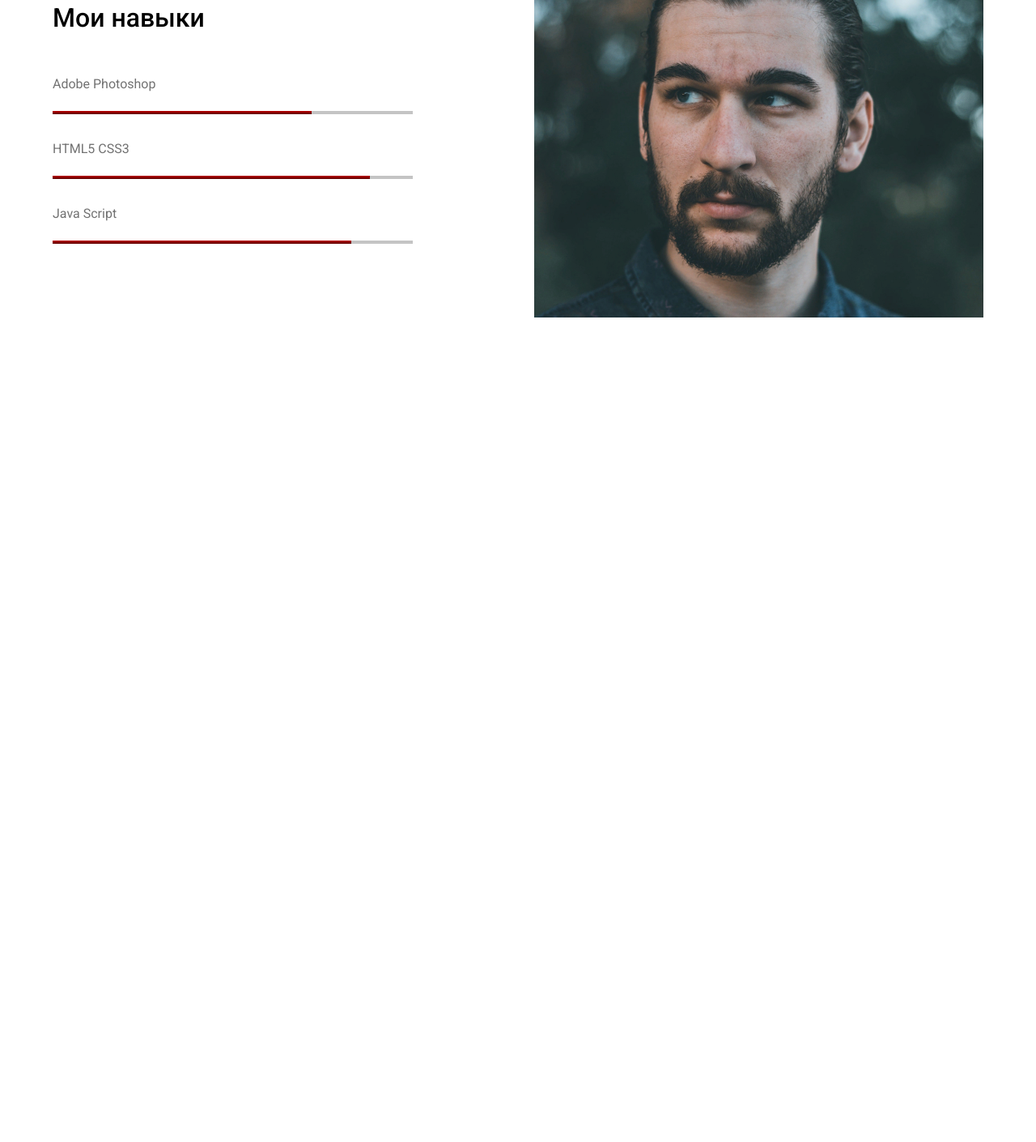
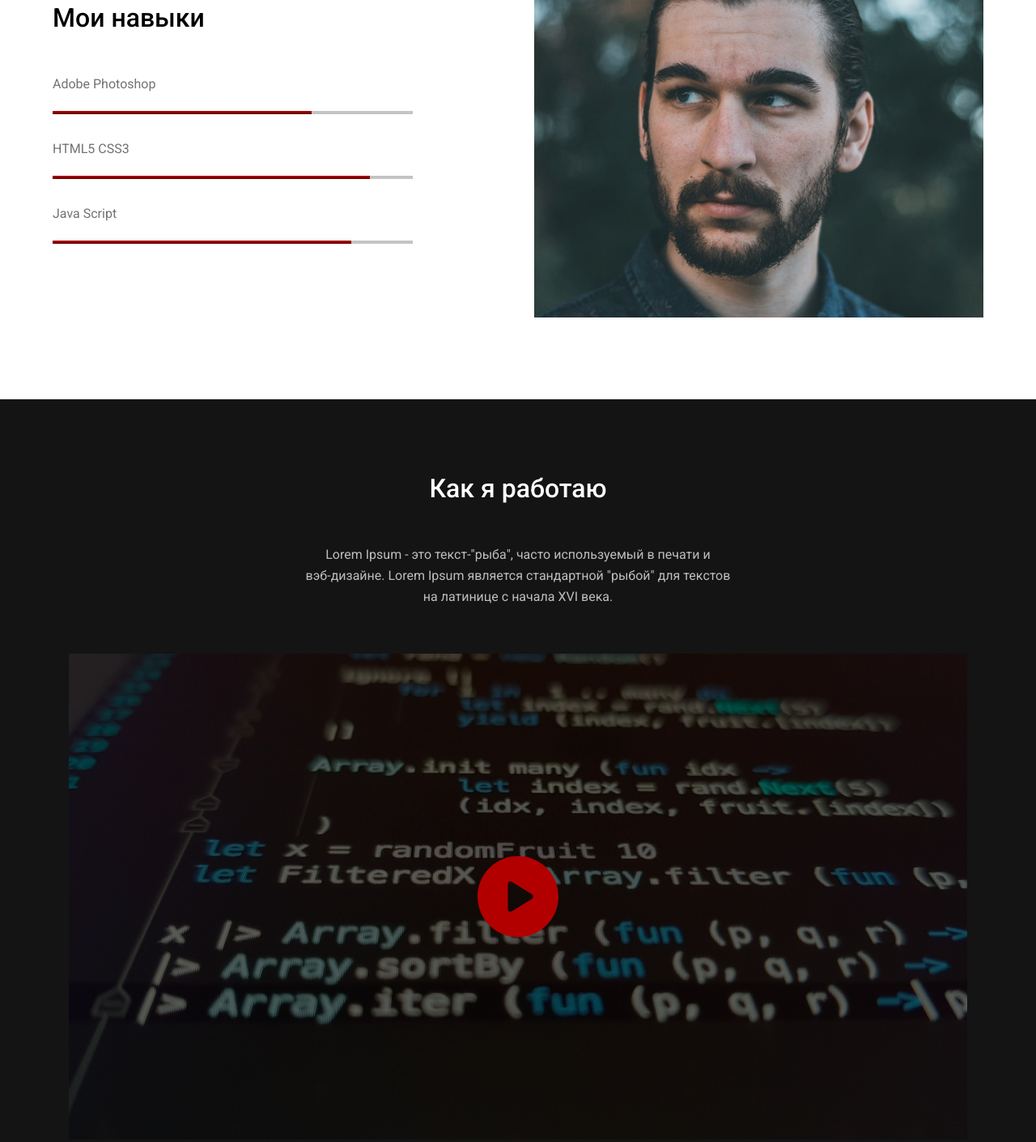
Before and after one commit to Fresh-vano/Internship-novatest, a plain HTML site: page index.html in a window 1280 px wide. Shown: the part 1476-2886 px from the top of the page at 81% size. Before the commit the page ends 1969 px from the top, so only its background shows below. Drawn offline with Linux system fonts and the light colour scheme.

Commit message:
Adding video container

```diff
--- a/index.html
+++ b/index.html
@@ -87,6 +87,14 @@
             </div>
             <img src="img/skills-section/photo.jpg" alt="Личная фотография"/>
         </section>
+        <section class="video">
+            <h2>Как я работаю</h2>
+            <p>Lorem Ipsum - это текст-"рыба", часто используемый в печати и<br>вэб-дизайне. Lorem Ipsum является стандартной "рыбой" для текстов на латинице с начала XVI века.</p>
+            <div class="video-container">
+                <img src="img/video-section/video.png" alt="Фон видео"/>
+                <img class="play-btn" src="img/video-section/play-button.svg" alt="Плей"/>
+            </div>
+        </section>
     </main>
     <footer>
 
--- a/style.css
+++ b/style.css
@@ -199,3 +199,37 @@ header {
 .progressbar .js {
     width: 83%;
 }
+
+.video {
+    height: 1004px;
+    background-color: #141414;
+    flex-direction: column;
+}
+
+.video h2 {
+    text-align: center;
+    color: white;
+}
+
+.video p {
+    width: 540px;
+    margin-top: 50px;
+    margin-bottom: 57px;
+    color: #BEBEBE;
+}
+
+.video-container {
+    width: 1110px;
+    height: 600px;
+}
+
+.video-container img {
+    position: absolute;
+}
+
+.video-container .play-btn {
+    position: relative;
+    top: 50%;
+    left: 50%;
+    transform: translate(-50%, -50%);
+}
```
